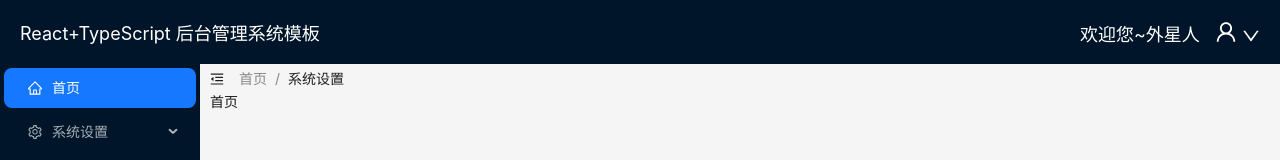
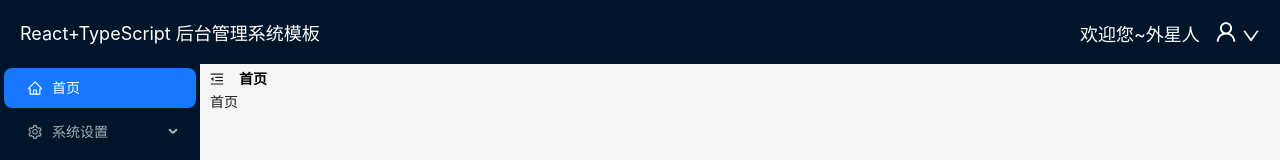
Before and after one commit to tankle0/reactHome, a React (Vite) app: page /dashboard#/dashboard in a window 1280 px wide. Shown: the top 160 px of the page. Built offline with nearby package versions, Linux system fonts and the light colour scheme; sample sign-in values are in the browser's storage.

Commit message:
feat: 面包屑及菜单点击交互优化

```diff
--- a/src/pages/error/index.tsx
+++ b/src/pages/error/index.tsx
@@ -7,7 +7,15 @@ import styles from './index.module.less';
 export default function ErrorPage(){
   const dispatch = useAppDispatch()
   const back = useCallback(() => {
-    dispatch({type:'home/updateState',payload:{currentPathname:'/dashboard'}})
+    dispatch({
+      type:'home/updateState',
+      payload:{
+        currentPathname:'/dashboard',
+        breadArr:[
+          {path:'/dashboard',name:'首页'}
+        ]
+      }
+    })
   },[])
   return (
     <div className={styles.emptyDiv}>
--- a/src/pages/home/Bread.tsx
+++ b/src/pages/home/Bread.tsx
@@ -3,11 +3,21 @@ import { Breadcrumb } from "antd";
 import { Link } from "react-router-dom";
 import { breadType } from "@/types/home";
 import { useAppDispatch } from "@/hooks";
+import styles from "./index.module.less";
 
 const Bread:React.FC<{breadArr:Array<breadType>}> = ({breadArr}) => {
   const dispatch = useAppDispatch()
   const goTo = useCallback((path:string) => {
-    dispatch({type:'home/updateState',payload:{currentPathname:path}})
+    // 利用link标签跳转，同时更新当前选中的菜单
+    let currentIndex = breadArr.findIndex(item => item.path === path),breadArrCopy = breadArr.concat([])
+    dispatch({
+      type:'home/updateState',
+      payload:{
+        currentPathname:path,
+        openKeys:[path],
+        breadArr:breadArrCopy.splice(0,currentIndex + 1) // 从当前点击的下标反向删除，利用splice返回值
+      }
+    })
   },[])
   return (
     <Breadcrumb>
@@ -16,8 +26,8 @@ const Bread:React.FC<{breadArr:Array<breadType>}> = ({breadArr}) => {
         return (
           <Breadcrumb.Item key={bread.path}>
             {
-              index === breadArr.length - 1 ? bread.name :
-              <Link onClick={(event) => goTo(bread.path)} to={bread.path}>
+              index === breadArr.length - 1 ? <span className={styles.currentBread}>{bread.name}</span> :
+              <Link onClick={() => goTo(bread.path)} to={bread.path}>
                 {bread.name}
               </Link>
             }
--- a/src/pages/home/Sider.tsx
+++ b/src/pages/home/Sider.tsx
@@ -3,7 +3,7 @@ import { useNavigate, useLocation } from "react-router-dom";
 import { Layout, Menu, } from "antd";
 import { menuType } from "@/types/home";
 import type { MenuProps } from 'antd';
-import { getParentKey } from "@/utils";
+import { getMenu } from "@/utils";
 import { useAppSelector, useAppDispatch } from '@/hooks';
 
 const { Sider } = Layout;
@@ -12,16 +12,36 @@ const Siders:React.FC<{collapsed:boolean,menu:Array<menuType>}> = ({collapsed,me
   const navigate = useNavigate()
   const dispatch = useAppDispatch()
   let { pathname } = useLocation()
-  const { currentPathname, openKeys } = useAppSelector((state) => state.home)
+  const { currentPathname, openKeys, breadArr } = useAppSelector((state) => state.home)
   pathname = currentPathname || pathname
-  const defaultOpenKeys = [getParentKey(pathname,menu)]
+  const defaultOpenKeys = [getMenu(pathname,menu).path]
   useEffect(() => {
-    // 页面初始化时根据当前路由设置默认展开菜单
-    dispatch({type:'home/updateState',payload:{openKeys:defaultOpenKeys}})
+    // 页面初始化时根据当前路由设置默认展开菜单、设置面包屑
+    dispatch({
+      type:'home/updateState',
+      payload:{
+        openKeys:defaultOpenKeys,
+        breadArr:[...breadArr].filter(item => item.path !== pathname).concat([getMenu(pathname,menu)])
+      }
+    })
   },[])
   // 子菜单点击事件，设置选中状态及离开二级菜单时折叠父级菜单
-  const menuClick:MenuProps['onClick'] = ({ key }) => {
-    dispatch({type:'home/updateState',payload:{currentPathname:key,openKeys:[getParentKey(key,menu)]}})
+  const menuClick:MenuProps['onClick'] = ({ domEvent, key }) => {
+    let target = domEvent.target as HTMLElement
+    dispatch({
+      type:'home/updateState',
+      payload:{
+        currentPathname:key,
+        openKeys:[getMenu(key,menu).path],
+        breadArr:key === breadArr[0].path ? [breadArr[0]] : [
+          breadArr[0],
+          {
+            path:key,
+            name:target.innerText
+          }
+        ]
+      }
+    })
     navigate(key)
   }
   // 父级菜单展开/关闭事件,设置只能展开一项菜单
--- a/src/pages/home/index.module.less
+++ b/src/pages/home/index.module.less
@@ -45,6 +45,10 @@
     .trigger{
       margin-right: 15px;
     }
+    .currentBread{
+      color: #000;
+      font-weight: bold;
+    }
   }
   .contentMain{
     width: 100%;
--- a/src/pages/home/index.tsx
+++ b/src/pages/home/index.tsx
@@ -85,7 +85,7 @@ const Home:React.FC = () => {
     },
   ]
   const [collapsed, setCollapsed] = useState(false); // 待改造，统一移到redux内
-  const { user:{name} } = useAppSelector((state) => state.home)
+  const { user:{name},breadArr } = useAppSelector((state) => state.home)
 
   useEffect(() => { //页面初始化根据屏幕大小设置菜单折叠及增加页面窗口大小监听器
     if(document.body.offsetWidth <= 700) setCollapsed(true)
@@ -171,7 +171,7 @@ const Home:React.FC = () => {
               className: styles.trigger,
               onClick: () => setCollapsed(!collapsed),
             })}
-            <Bread breadArr={[{path:'/dashboard',name:'首页'},{path:'/dashboard',name:'系统设置'}]} />
+            <Bread breadArr={breadArr} />
           </div>
           <div className={styles.contentMain}>
             <Suspense fallback={<Loading />}>
--- a/src/store/home/homeStore.ts
+++ b/src/store/home/homeStore.ts
@@ -11,6 +11,9 @@ import { update } from './asyncReducers';
 const initialState = {
   currentPathname:'', // 当前选中的菜单
   openKeys:[], // 侧边栏展开的菜单
+  breadArr:[ // 面包屑导航栏菜单
+    {path:'/dashboard',name:'首页'}
+  ],
   user:{ // 用户信息
     id:'',
     name:localStorage.getItem('name') || '外星人'
--- a/src/types/home.d.ts
+++ b/src/types/home.d.ts
@@ -30,6 +30,7 @@ export interface User {
 export interface HomeState {
   // menu:Array<menuType>,
   currentPathname:string,
+  breadArr:breadType[],
   openKeys:string[],
   user:User,
 }
--- a/src/utils/index.ts
+++ b/src/utils/index.ts
@@ -1,4 +1,4 @@
-import { menuType } from "@/types/home";
+import { menuType, breadType } from "@/types/home";
 
 /*
   获取assets文件夹内的图片路径，name为文件名+文件类型
@@ -8,18 +8,21 @@ export const getImgUrl = (name:string):string => {
 }
 
 /*
-  根据传入的key，获取所在父级的key
+  根据传入的key，获取当前菜单的信息或所在父级的菜单信息
 */
-export const getParentKey = (key:string,menu:Array<menuType>,current?:menuType):string => {
+export const getMenu = (key:string,menu:Array<menuType>,isCurrent:boolean=false,current?:menuType):breadType => {
   let name:string = '';
   for(let item of menu){
     if(item.key === key){
-      return current ? current.key : item.key
+      return {
+        path: isCurrent || !current ? item.key : current.key,
+        name: isCurrent || !current ? item.label : current.label
+      }
     }else{
       if(item.children){
-        return getParentKey(key, item.children, item)
+        return isCurrent ? getMenu(key, item.children, isCurrent) : getMenu(key, item.children, isCurrent, item)
       }
     }
   }
-  return name
+  return {path:key,name}
 }
```
